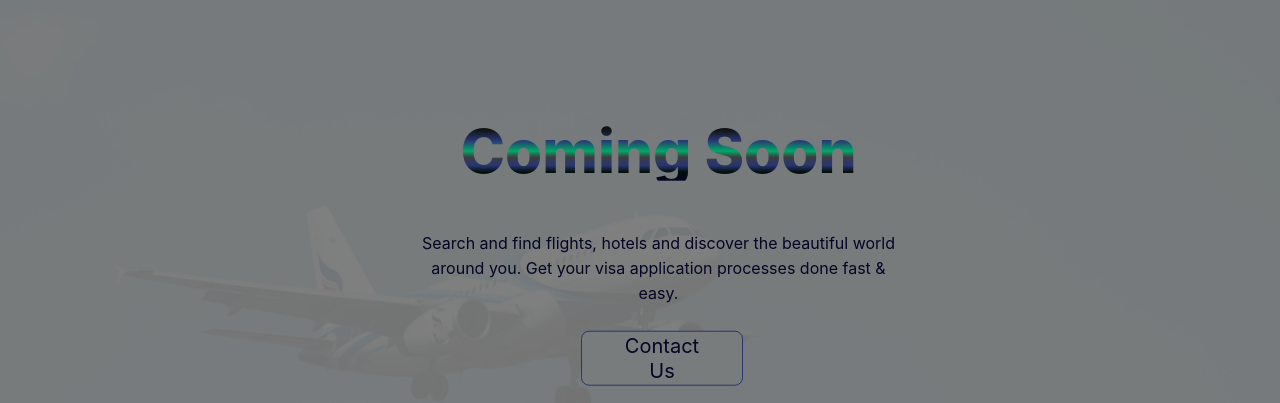
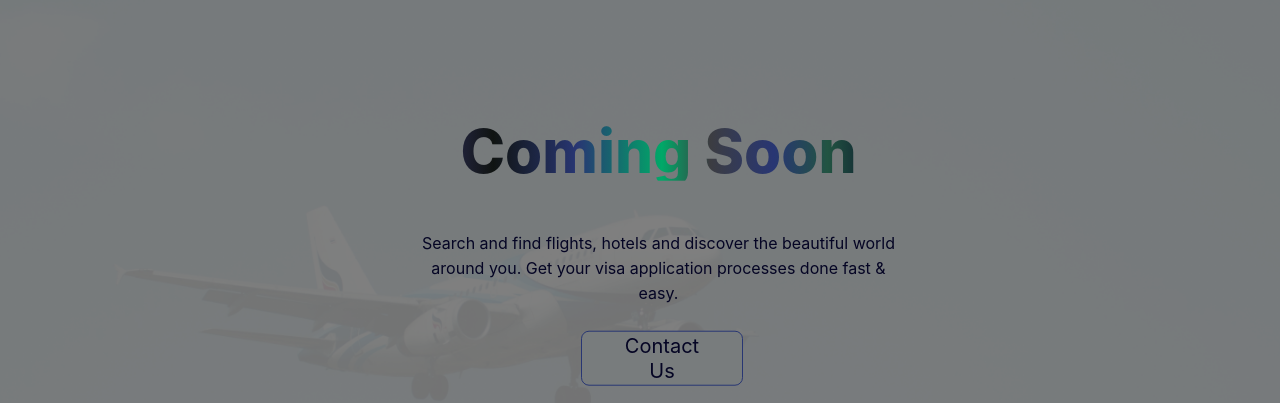
Before and after one commit to Rjjons/figma-practice-one, a plain HTML site: page html/index.html in a window 1280 px wide. Shown: the part 141-544 px from the top of the page. Drawn offline with Linux system fonts and the light colour scheme.

Commit message:
Adjusted the gradient angle to 90.04deg.

```diff
--- a/css/styles.css
+++ b/css/styles.css
@@ -38,7 +38,6 @@ nav a.split {
   align-items: center;
   padding-top: 3px;
   /* padding-bottom: 500px; */
-
 }
 
 .hero-section {
@@ -71,38 +70,35 @@ nav a.split {
 }
 
 .hero-text h1 {
-  background-image: linear-gradient(
-
-    #050526 0.07%,
+  background-image: linear-gradient( 90.08deg,
+    #333366 0.07%,
     #101412 15.19%,
     #283673 32.82%,
     #00a968 50.69%,
     #3c3d41 60.76%,
     #283673 74.27%,
-    #040f0b 85.59%,
+    #225442 85.59%,
     #050526 99.94%
   );
   font-weight: 800;
-  font-family: 'inter';
+  font-family: "inter";
   font-size: 60px;
   padding-top: 15px;
   padding-bottom: 15px;
   -webkit-background-clip: text;
   color: transparent;
-
 }
 
-.hero-text p{
+.hero-text p {
   color: hsla(240, 77%, 8%, 1);
   font-weight: 400;
-    font-family: 'inter';
+  font-family: "inter";
   font-size: 16px;
   line-height: 25px;
-
 }
 
 .hero-text .contact {
-    background-color: #787C7D;
+  background-color: #787c7d;
   width: 90px;
   height: 30px;
   padding: 12px 35px 11px 35px;
@@ -113,7 +109,7 @@ nav a.split {
   align-items: center;
   font-size: 20px;
   font-weight: 600px;
-    font-family: 'inter';
+  font-family: "inter";
 
   color: #050524;
   text-align: center;
@@ -121,7 +117,7 @@ nav a.split {
   border-radius: 8px;
 }
 
-    .social-handles{
+.social-handles {
   display: flex;
   align-items: center;
   /* justify-content: space-between; */
@@ -159,7 +155,6 @@ nav a.split {
   flex-direction: column;
   padding-left: 15px;
   padding-top: 10px;
-
 }
 
 .card-text {
@@ -222,8 +217,7 @@ nav a.split {
   height: 10px;
 }
 
-
-.frank-foot{
+.frank-foot {
   color: hsla(0, 0%, 100%, 1);
   font-size: 17px;
   width: 100%;
@@ -231,11 +225,24 @@ nav a.split {
   background: hsla(229, 48%, 30%, 1);
   overflow: hidden;
   width: 100%;
-  font-family: 'inter';
+  font-family: "inter";
   line-height: 20px;
   font-weight: 500;
   display: flex;
   align-items: center;
   justify-content: center;
+}
 
-}
+/* this is for later use  */
+
+/* background: linear-gradient(
+  90.08deg,
+  #050526 0.07%,
+  #00a968 15.19%,
+  #283673 32.82%,
+  #00a968 50.69%,
+  #283673 60.76%,
+  #283673 74.27%,
+  #00a968 85.59%,
+  #050526 99.94%
+); */
```
Lines whose indentation alone changed are shown as unchanged.
